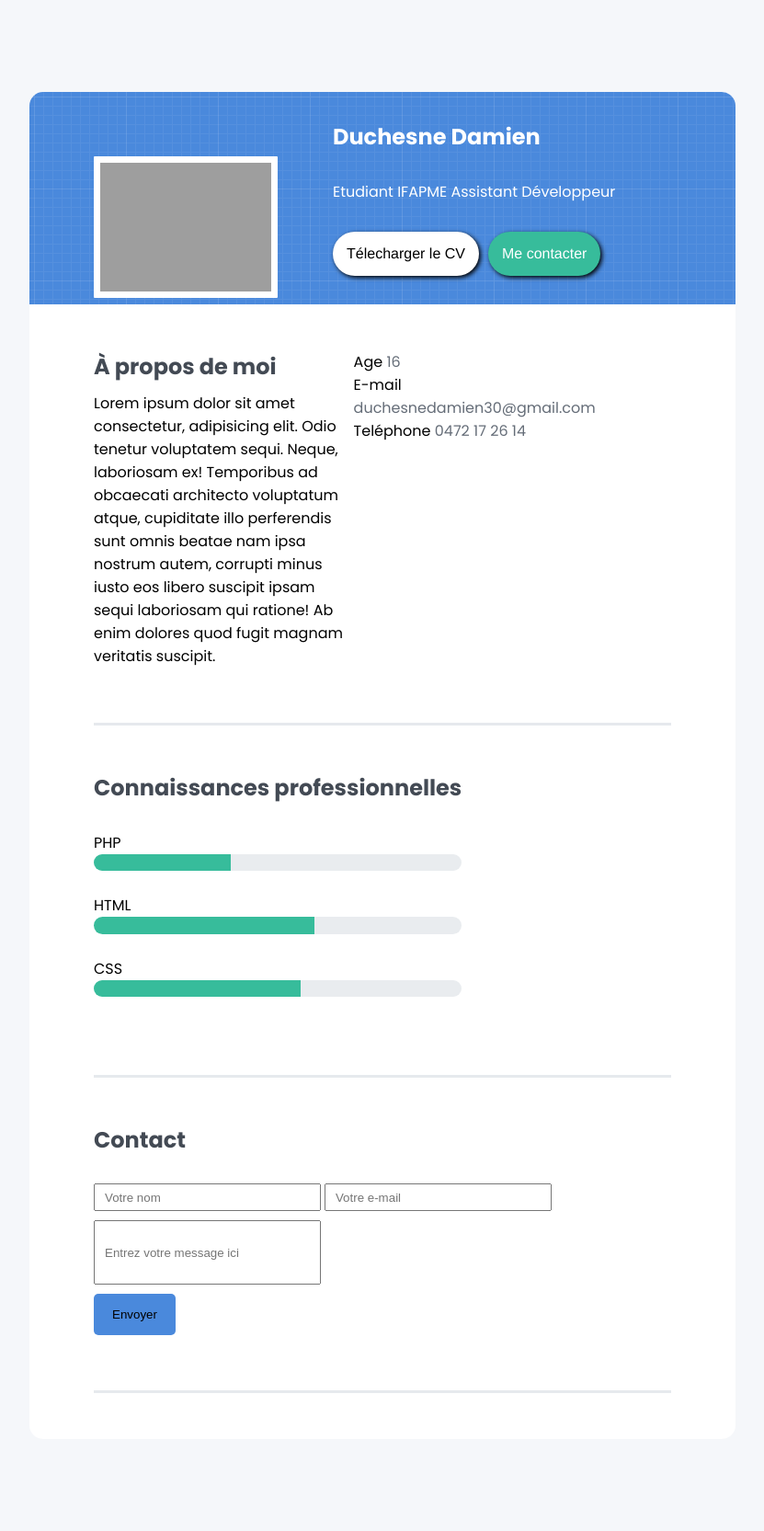
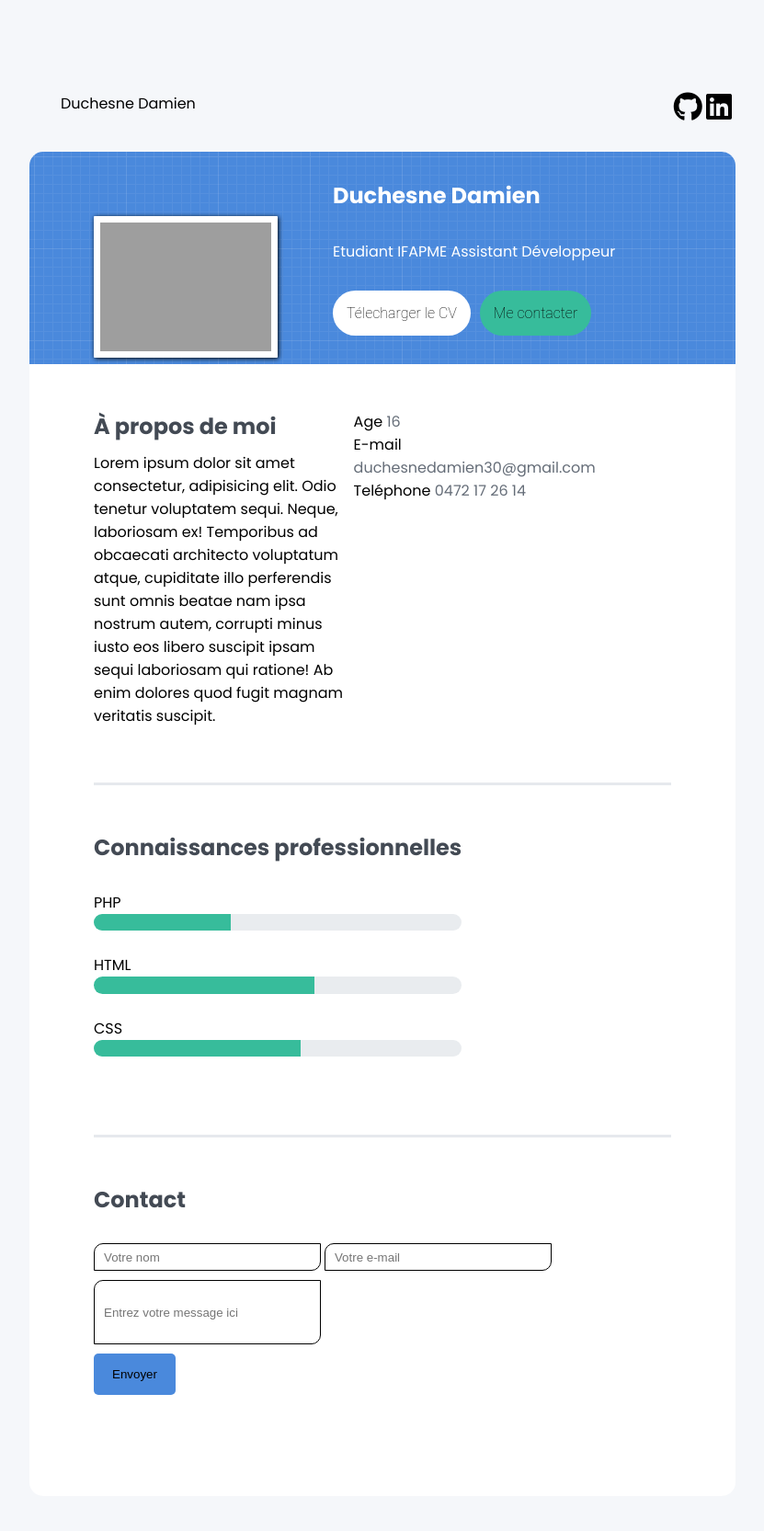
Before and after one commit to ddamien39/portfolio-modern, a PHP site: page / in a window 1280 px wide. Shown: the whole page at 92% size, without its empty margins (224-1055 px from the left). After the commit the page ends 1517 px from the top, so only its background shows below. Run offline with PHP 8.4, Linux system fonts and the light colour scheme; some libraries are stand-ins or nearby versions; grey boxes are pictures that could not be loaded.

Commit message:
Add files via upload

```diff
--- a/index.html
+++ b/index.html
@@ -4,13 +4,24 @@
     <meta charset="UTF-8">
     <meta name="viewport" content="width=device-width, initial-scale=1.0">
     <title>Duchesne Damien</title>
+    <link rel="stylesheet" href="https://cdnjs.cloudflare.com/ajax/libs/font-awesome/6.6.0/css/all.min.css" integrity="sha512-Kc323vGBEqzTmouAECnVceyQqyqdsSiqLQISBL29aUW4U/M7pSPA/gEUZQqv1cwx4OnYxTxve5UMg5GT6L4JJg==" crossorigin="anonymous" referrerpolicy="no-referrer" />
     <link rel="stylesheet" href="style.css">
 
     <link rel="preconnect" href="https://fonts.googleapis.com">
-<link rel="preconnect" href="https://fonts.gstatic.com" crossorigin>
-<link href="https://fonts.googleapis.com/css2?family=Poppins:ital,wght@0,100;0,200;0,300;0,400;0,500;0,600;0,700;0,800;0,900;1,100;1,200;1,300;1,400;1,500;1,600;1,700;1,800;1,900&display=swap" rel="stylesheet">
+    <link rel="preconnect" href="https://fonts.gstatic.com" crossorigin>
+
+    <link href="https://fonts.googleapis.com/css2?family=Poppins:ital,wght@0,100;0,200;0,300;0,400;0,500;0,600;0,700;0,800;0,900;1,100;1,200;1,300;1,400;1,500;1,600;1,700;1,800;1,900&display=swap" rel="stylesheet">
 </head>
 <body>
+    <div class="top-info">
+        <div class="left">
+            <p class="top-name">Duchesne Damien</p>
+        </div>
+        <div class="right">
+            <a href="https://github.com/ddamien39"><i class="fa-brands fa-github fa-2x"></i></a>
+            <a href=""><i class="fa-brands fa-linkedin fa-2x"></i></a>
+        </div>
+    </div>
     <div class="main-container">
         <!-- <img src="./img/user.png" alt="pfp placeholder" class="pfp-placeholder"> -->
 
@@ -22,8 +33,8 @@
                 <h2 class="inblue-name">Duchesne Damien</h2>
                 <p class="inblue-name">Etudiant IFAPME Assistant Développeur</p>
                 <div class="inblue-button-dlcontact">
-                    <button id="but1">Télecharger le CV</button>
-                    <button id="but2">Me contacter</button>
+                    <button id="but1" class="function-btns">Télecharger le CV</button>
+                    <button id="but2" class="function-btns">Me contacter</button>
                 </div>
             </div>
         </div>
@@ -62,18 +73,18 @@
             </div>
         </div>
 
-        <div class="cv-part contact-form">
+        <div class="cv-part-last contact-form">
             <h2 class="contact-title">Contact</h2>
 
-            <form action="">
+            <form action="/sendform.php" method="POST">
 
                 <div class="contact-container">
                     <div class="nomprenom-container">
-                        <input class="infoinput" type="text" placeholder="Votre nom">
-                        <input class="infoinput" type="text" placeholder="Votre e-mail">
+                        <input class="infoinput" type="text" placeholder="Votre nom" name="name">
+                        <input class="infoinput" type="text" placeholder="Votre e-mail" name="email">
                     </div>
                     <div class="message-container">
-                        <input id="msg-input" type="text" name="" id="" placeholder="Entrez votre message ici">
+                        <input id="msg-input" type="text" name="msg" id="" placeholder="Entrez votre message ici">
                     </div>
                 </div>
 
--- a/style.css
+++ b/style.css
@@ -16,7 +46,7 @@ body {
     background-color: #ffffff;
     width: 60vw;
     height: fit-content;
-    margin: 100px auto;
+    margin: auto;
     border-radius: 15px;
 
     padding: 0px 0px 50px 0px;
@@ -31,6 +61,10 @@ body {
 
     border-radius: 1px;
     border: solid 7px white;
+    box-shadow: 1px 1px 5px black;
+
+    bottom: 0;
+    transition: bottom ease-in-out .2s;
 }
 
 
@@ -63,29 +97,6 @@ body {
     flex-direction: row;
 }
 
-.inblue-button-dlcontact button{
-    margin-right: 10px;
-    padding: 15px;
-    background-color: #37bc9b; /* set this individually */
-    border:none;
-    border-radius: 30px;
-    /* color: white; */
-
-    font-size: 1em;
-    box-shadow: 2px 2px 5px black;
-
-    font-family: 'Franklin Gothic Medium', 'Arial Narrow', Arial, sans-serif;
-}
-
-.inblue-button-dlcontact #but1 {
-    color: black;
-    background-color: white;
-}
-
-
-.inblue-button-dlcontact #but2 {
-    color: white;
-}
 
 .aboutme {
     max-width: 45%;
@@ -170,6 +192,9 @@ h2{
 }
 .contact-container input {
     width: 18.5em;
+    border: black solid;
+    border-width: 1px;
+    border-radius: 10px 0px 10px 0px;
 }
 
 .contact-form{
@@ -200,4 +225,85 @@ input[type="submit"]
     background-color: #4A89DC;
     border:none;
     border-radius: 5px;
+
+    transition: background-color ease-in-out .2s;
 }
+
+input[type="submit"]:hover {
+    cursor: pointer;
+    background-color: #325e96;
+}
+
+.top-info {
+    display: flex;
+    justify-content: space-around;
+    margin-top: 100px;
+    margin-bottom: 30px;
+    margin-left: 30px;
+}
+
+i {
+    color: black;
+}
+
+#but2 {
+    background-color: black;
+    margin-right: 10px;
+    padding: 15px;
+    background-color: #37bc9b; /* set this individually */
+    border:none;
+    border-radius: 30px;
+    /* color: white; */
+
+    font-size: 1em;
+    /* box-shadow: 2px 2px 5px black;     */
+
+    font-family: "Roboto", sans-serif;
+    font-weight: 100;
+    font-style: normal;
+
+    top: 0;
+
+    transition: top ease .3s, background-color ease .3s;
+}
+
+#but2:hover {
+    position:relative;
+    top: -7px;
+    background-color: #329f84;
+    cursor:pointer;
+}
+
+
+#but1 {
+    background-color: black;
+    margin-right: 10px;
+    padding: 15px;
+    background-color: white; /* set this individually */
+    border:none;
+    border-radius: 30px;
+    /* color: white; */
+
+    font-size: 1em;
+    /* box-shadow: 2px 2px 5px black;     */
+
+    font-family: "Roboto", sans-serif;
+    font-weight: 100;
+    font-style: normal;
+
+    top: 0;
+
+    transition: top ease .3s, background-color ease .3s;
+}
+
+#but1:hover {
+    position:relative;
+    top: -7px;
+    background-color: rgb(214, 214, 214);
+    cursor:pointer;
+}
+
+.pfp-placeholder:hover {
+    bottom: 8.5px;
+    position: relative;
+}
```
Also changed, not shown: other parts of style.css (+43 -2 lines), sendform.php (added, +9 -0 lines).
